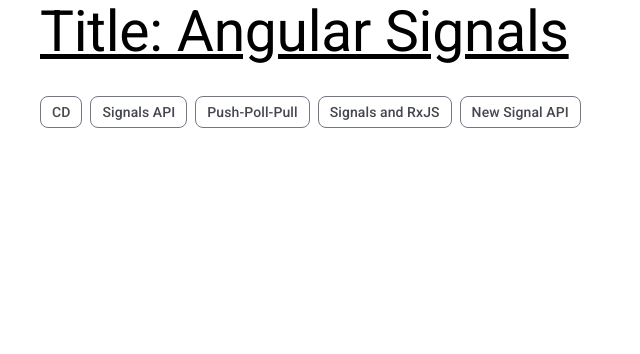
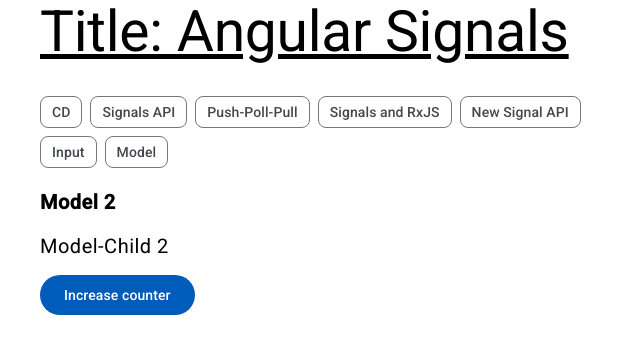
Before and after one commit to AlekzandrM/AngularSignals, an Angular app: page /new/model in a window 1280 px wide. Before the commit this address led to /. Shown: the top 354 px of the page, without its empty margins (0-640 px from the left). Built offline with nearby package versions, Linux system fonts and the light colour scheme.

Commit message:
Added Signal Model Feature

```diff
--- a/src/app/app.routes.ts
+++ b/src/app/app.routes.ts
@@ -54,6 +54,10 @@
       {
         path: 'input',
         loadComponent: () => import('./features/new-api/Components/input/input.component').then(m => m.InputComponent)
+      },
+      {
+        path: 'model',
+        loadComponent: () => import('./features/new-api/Components/model/model.component').then(m => m.ModelComponent)
       }
     ]
   }
--- /dev/null
+++ b/src/app/features/new-api/Components/model-child/model-child.component.ts
@@ -0,0 +1,27 @@
+import {ChangeDetectionStrategy, Component, model, ModelSignal} from '@angular/core';
+import {MatButton} from "@angular/material/button";
+
+@Component({
+  selector: 'model-child',
+  standalone: true,
+  imports: [ MatButton ],
+  template: `
+    <div class="mt-4">
+      <p class="text-xl">Model-Child {{counterSig()}}</p>
+      <div class="flex">
+        <button mat-flat-button (click)="increaseCounterSig()" class="mr-4">Increase counter</button>
+      </div>
+    </div>
+  `,
+  changeDetection: ChangeDetectionStrategy.OnPush
+})
+export class ModelChildComponent {
+
+  public counterSig: ModelSignal<number> = model.required<number>( {
+    alias: 'counter'
+  });
+
+  public increaseCounterSig(): void {
+    this.counterSig.update(v => v + 1);
+  }
+}
--- /dev/null
+++ b/src/app/features/new-api/Components/model/model.component.html
@@ -0,0 +1,4 @@
+<div class="mt-4">
+  <p class="text-xl"><strong>Model {{counterSig()}}</strong></p>
+  <model-child [(counter)]="counterSig"/>
+</div>
--- /dev/null
+++ b/src/app/features/new-api/Components/model/model.component.ts
@@ -0,0 +1,27 @@
+import {
+  ChangeDetectionStrategy,
+  Component,
+  effect,
+  EffectRef,
+  model,
+  ModelSignal,
+  signal,
+  WritableSignal
+} from '@angular/core';
+import {InputChildComponent} from "../input-child/input-child.component";
+import {MatButton} from "@angular/material/button";
+import {ModelChildComponent} from "../model-child/model-child.component";
+
+@Component({
+  selector: 'model',
+  standalone: true,
+  imports: [ InputChildComponent, MatButton, ModelChildComponent ],
+  templateUrl: './model.component.html',
+  changeDetection: ChangeDetectionStrategy.OnPush
+})
+export class ModelComponent {
+  public counterSig: WritableSignal<number> = signal<number>(2);
+
+  public id: ModelSignal<string> = model.required<string>();
+  queryParamEffect: EffectRef = effect(() => console.log('queryId: ', this.id()));
+}
--- a/src/app/features/new-api/Components/new-api-parent/new-api-parent.component.html
+++ b/src/app/features/new-api/Components/new-api-parent/new-api-parent.component.html
@@ -1,6 +1,7 @@
 <div class="w-full max-w-1200 mx-auto">
   <mat-chip-set>
     <mat-chip routerLink="input">Input</mat-chip>
+    <mat-chip routerLink="model">Model</mat-chip>
   </mat-chip-set>
 
   <router-outlet/>
```
